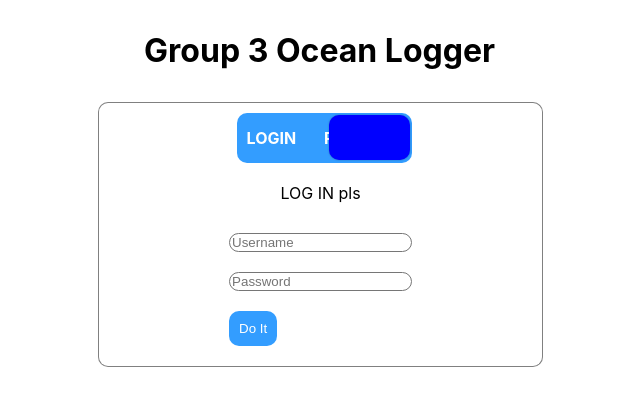
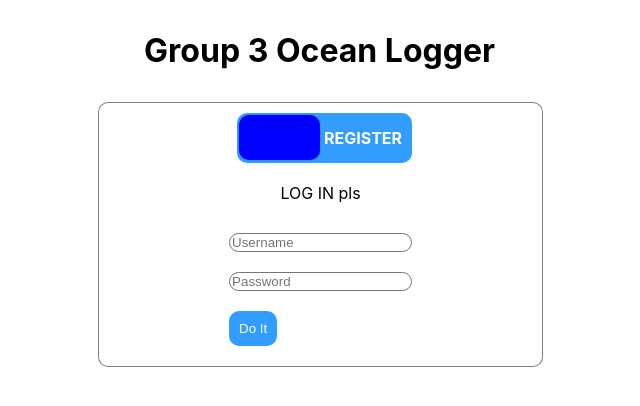
Before and after one commit to Large-Project-COP4331/main, a React (Create React App) app in the folder frontend/: page / in a window 1280 px wide. Shown: the top 406 px of the page, without its empty margins (324-964 px from the left). Built offline with nearby package versions, Linux system fonts and the light colour scheme.

Commit message:
minor change to toggleswitch

```diff
--- a/frontend/src/pages/LoginPage.js
+++ b/frontend/src/pages/LoginPage.js
@@ -27,7 +27,7 @@ function LoginPage()
 
             <div className="loginRegisterToggle">
               <ToggleSwitch
-                  isOn={showLogin}
+                  isOn={!showLogin}
                   onColor="#339DFF"
                   handleToggle={() => setShowLogin(!showLogin)}
               />
```
